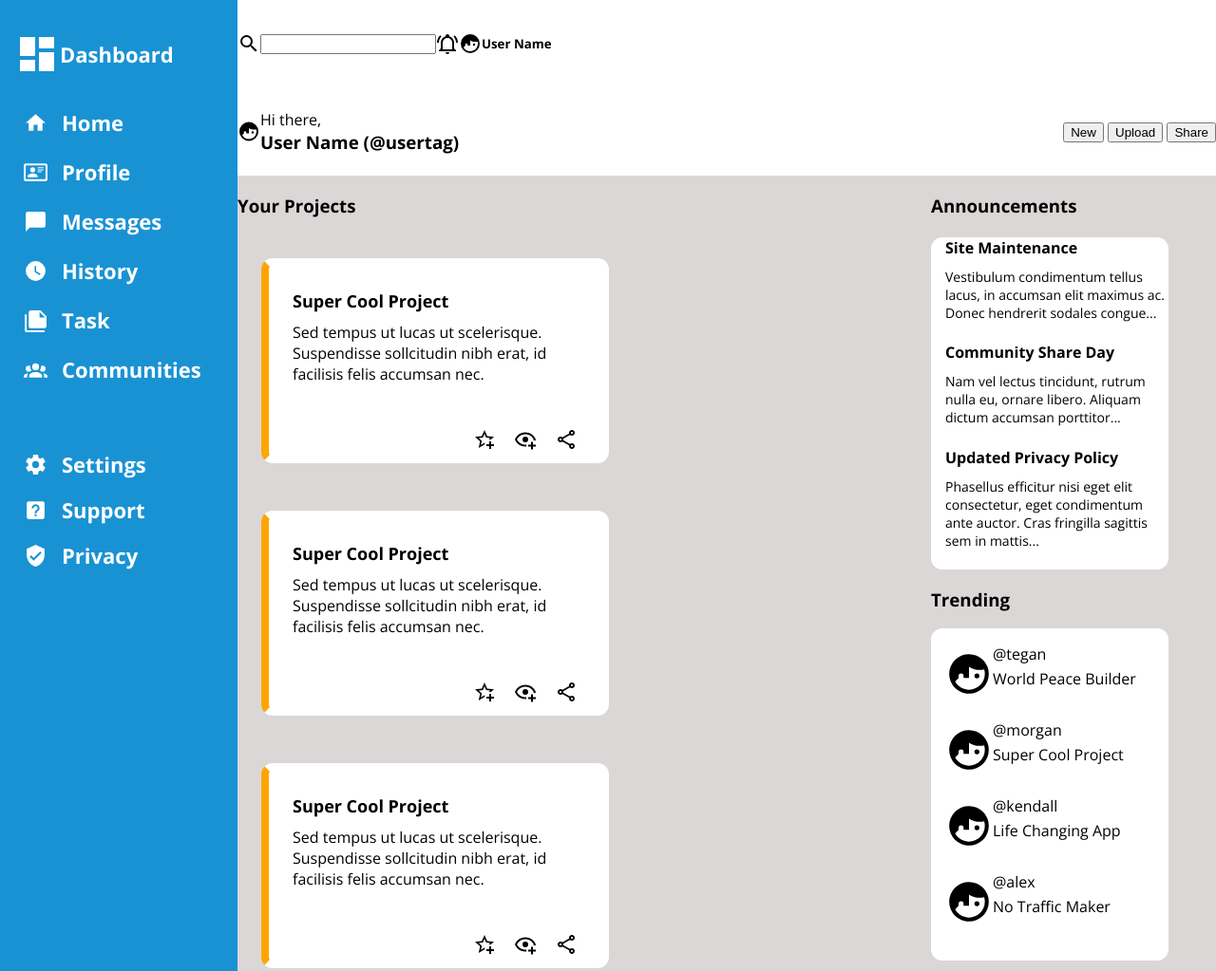
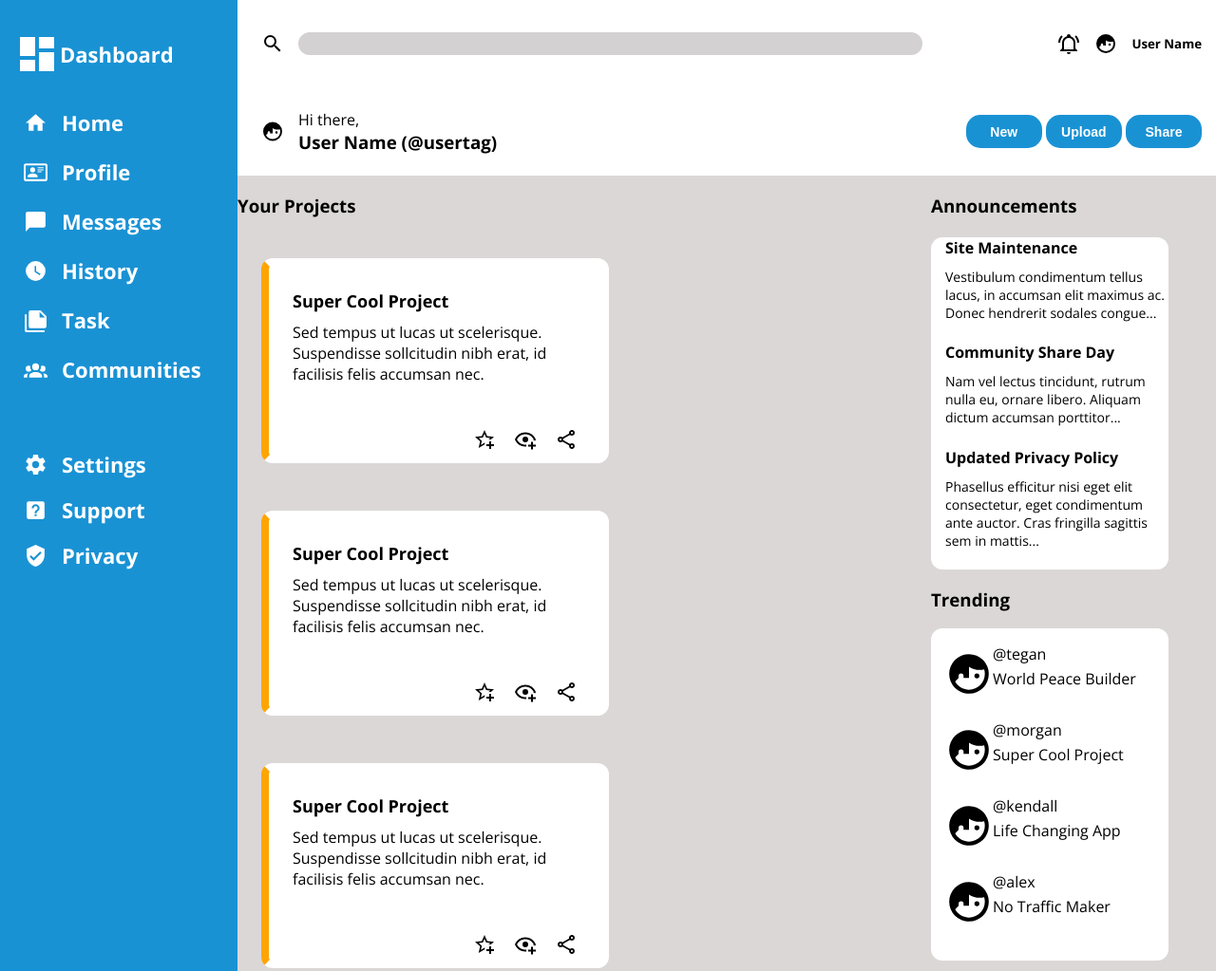
Before and after one commit to Nick90903/admin-dashboard, a plain HTML site: page index.html in a window 1280 px wide. Shown: the top 1023 px of the page at 95% size. Drawn offline with nearby package versions, Linux system fonts and the light colour scheme.

Commit message:
finished site

```diff
--- a/index.html
+++ b/index.html
@@ -14,11 +14,15 @@
     <div class="container">
         <div class="header">
             <div class="head-top">
-                <img src="./resources/images/magnify.svg">
-                <input type="text">
-                <img src="./resources/images/bell-ring-outline.svg">
-                <img src="./resources/images/face-man-profile.svg">
-                <h5>User Name</h5>
+                <div class="top-left">
+                    <img src="./resources/images/magnify.svg">
+                    <input type="text">
+                </div>
+                <div class="top-right">
+                    <img src="./resources/images/bell-ring-outline.svg">
+                    <img src="./resources/images/face-man-profile.svg">
+                    <h5>User Name</h5>
+                </div>
             </div>
             <div class="head-bottom">
                 <div class="bottom-left">
--- a/style.css
+++ b/style.css
@@ -14,7 +14,7 @@ body {
     display: grid;
     grid-template-columns: 250px 4fr;
     grid-template-rows: 1fr 4fr;
-    width: 100vw;
+    width: 100%;
     height: 100vh;
 }
 
@@ -145,9 +145,6 @@ body {
     padding-left: 15px;
 }
 
-.announcements-container {
-
-}
 
 .announcements-content , .trending-content {
     background-color: white;
@@ -191,12 +188,20 @@ h4 {
     display: flex;
 }
 
+.bottom-left > img {
+    margin-left: 25px;
+    margin-right: 15px;
+    width: 20%;
+    max-width: 45px;
+}
+
 .b-text > p {
     margin: 0px;
 }
 
 .b-text > h3 {
     margin: 0px;
+    width: 250px;
 }
 
 .head-bottom {
@@ -206,12 +211,48 @@ h4 {
     height: 50%;
 }
 
+.bottom-right {
+    margin-right: 15px;
+}
+
 .head-top {
     display: flex;
+    justify-content: space-between;
     align-items: center;
     height: 50%;
 }
 
+.top-right {
+    display: flex;
+    gap: 15px;
+    margin-right: 15px;
+}
+
+.top-left {
+    display: flex;
+    width: 70%;
+}
+
+.top-left > img {
+    margin-left: 25px;
+    margin-right: 15px;
+}
+
 input {
     max-height: 30px;
+    width: 100%;
+    border-radius: 15px;
+    border: 0px;
+    background-color: rgb(211, 209, 209);
 }
+
+button {
+    color: white;
+    background-color: var(--sidebar-blue);
+    border: 0px hidden ;
+    border-radius: 15px;
+    height: 35px;
+    width: 80px;
+    font-weight: 600;
+    font-size: 14px;
+}
```
